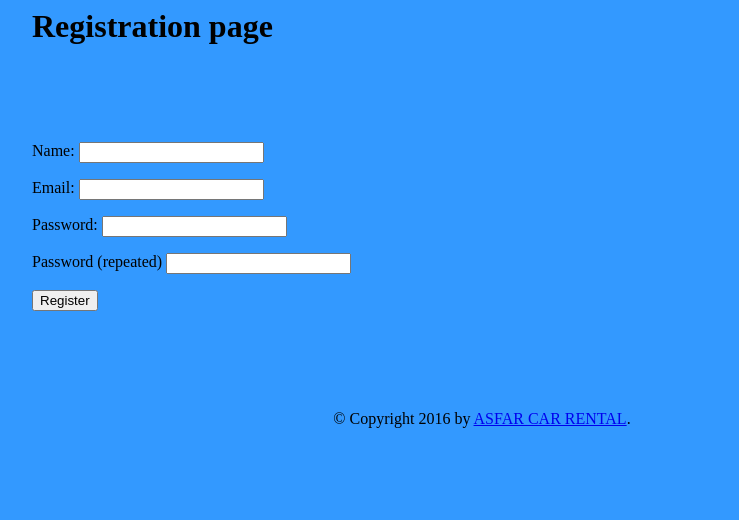
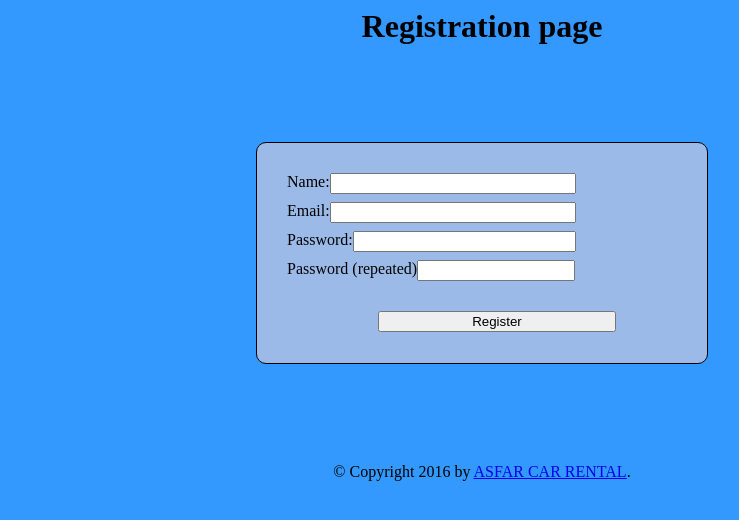
Before and after one commit to yaohengmo/CarRental, a PHP site: template templates/register.html.twig in a window 1280 px wide. Shown: the part 200-720 px from the top of the page, without its empty margins (158-897 px from the left). Run offline with PHP 8.4, Linux system fonts and the light colour scheme; the template is opened without the code that fills it, so the values that code supplies are empty; some libraries are stand-ins or nearby versions.

Commit message:
css changes for login, registration pages

```diff
--- a/styles.css
+++ b/styles.css
@@ -8,6 +8,7 @@ body {
 #centerContent {
 
     width: 900px;
+    display: block;
     padding: 0;
     margin: 0 auto;
 
@@ -16,9 +17,11 @@ body {
     width: 100%;
 }
 form {
-    margin-top: 100px;
+    margin-top: 30px;
 }
-
+.mySlides {
+    height: 250px;
+}
 #logo {
     margin-left: 35%;
 }
@@ -56,6 +59,8 @@ li a {
     background-color: cce5ff;
 }
 h1 {
+    margin: auto;
+    text-align: center;
     margin-top: 10px;
     font-size: 2em;
 }
@@ -64,6 +69,7 @@ h1 {
     margin: 30px 0 40px 0;
 }
 h2 {
+
     margin-top: 10px;
     font-size: 1.5em;
     float: left;
@@ -73,6 +79,10 @@ h3 {
     color:white;
     float: right;
     vertical-align: -300px;
+}
+h4 {
+    margin: auto;
+    text-align: center;
 }
 .datepicker{
     display: inline-block;
@@ -120,3 +130,59 @@ button {
     margin-bottom: 70px;
     background-color: #9bbae8;
 }
+#logintoppanel {
+    width: 50%;
+    height: 220px;
+    border: 1px solid black;
+    border-radius: 10px;
+    margin: auto;
+    margin-top: 100px;
+
+    background-color: #9bbae8;
+}
+#email {
+    margin-left: 70px;
+    width: 50%;
+    padding-bottom: 20px;
+    text-align: center;
+}
+#pwd {
+    text-align: center;
+    margin-left: -70px;
+
+}
+#pwd input {
+    width: 110px;
+}
+#submitlogin {
+    text-align: center;
+    padding-top: 35px;
+}
+#submitreg {
+    text-align: center;
+    padding-top: 30px;
+}
+#registerForm {
+    margin-left: 30px;
+}
+#nameForm input {
+    width: 238px;
+}
+#emailForm {
+    padding-top: 8px;
+}
+#emailForm input {
+    width: 238px;
+}
+#pass1 {
+    padding-top: 8px;
+}
+#pass1 input {
+    width: 215px;
+}
+#pass2 {
+    padding-top: 8px;
+}
+#pass2 input {
+    width: 150px;
+}
--- a/templates/register.html.twig
+++ b/templates/register.html.twig
@@ -24,13 +24,16 @@
     </ul>
 {% endif %}
 
-<form method="post">
-    Name: <input type="text" name="name" value="{{v.name}}"><br><br>
-    Email: <input type="text" name="email" value="{{v.email}}">
-    <span id="result"></span><br><br>
-    Password: <input type="password" name="pass1"><br><br>
-    Password (repeated) <input type="password" name="pass2"><br><br>
-    <input type="submit" value="Register">
-</form>
-
+<div id="logintoppanel">
+    <form method="post">
+        <div id="registerForm">
+        <div id="nameForm">Name:<input type="text" name="name" value="{{v.name}}"></div>
+        <div id="emailForm">Email:<input type="text" name="email" value="{{v.email}}">
+        <span id="result"></span>
+        <div id="pass1">Password:<input type="password" name="pass1"></div>
+        <div id="pass2">Password (repeated)<input type="password" name="pass2"></div>
+        <div id="submitreg"><input type="submit" value="Register"></div>
+        </div>
+    </form>
+</div>
 {% endblock %}
```
Also changed, not shown: index.php (+4 -4 lines), templates/index.html.twig (+8 -7 lines), templates/login.html.twig (+13 -7 lines).
